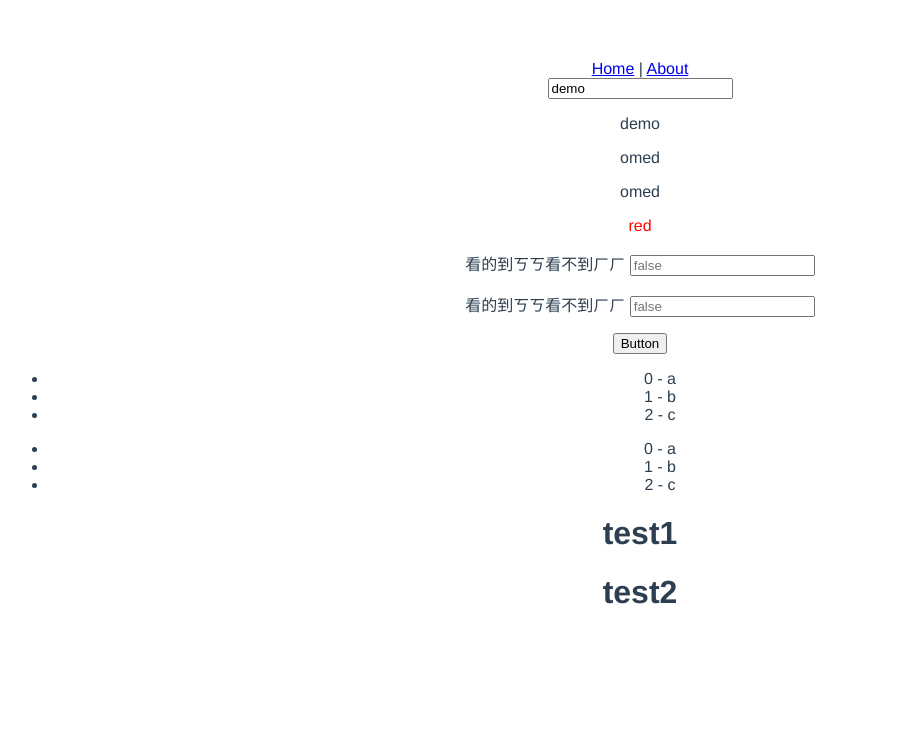
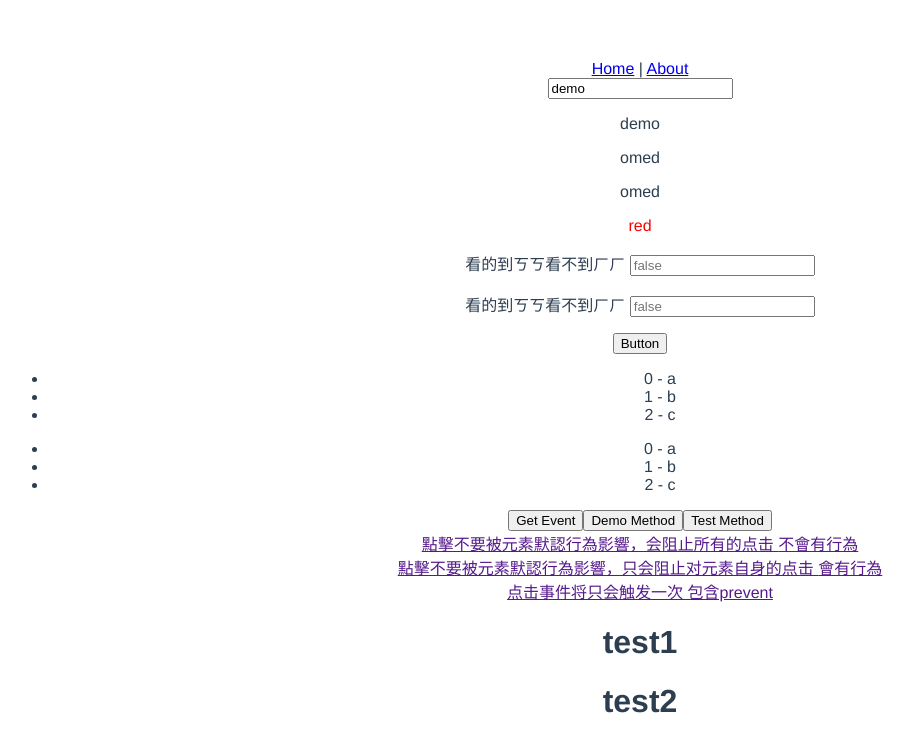
Before and after one commit to wan-zhen/vue-testCICD, a Vue app: page /#/about in a window 1280 px wide. Shown: the top 752 px of the page, without its empty margins (0-913 px from the left). Built offline with nearby package versions, Linux system fonts and the light colour scheme.

Commit message:
練習 click 事件

```diff
--- a/src/components/Demo.vue
+++ b/src/components/Demo.vue
@@ -37,6 +37,22 @@
         {{i}} - {{v.data}}
       </li>
     </ul>
+
+    <button v-on:click="eventTest">Get Event</button>
+    <button v-on:click="methodTest('Demo',$event)">Demo Method</button>
+    <button v-on:click="methodTest('Test',$event)">Test Method</button>
+    <br>
+    <a v-on:click.prevent.self="methodTest('Test',$event)" href="">
+      點擊不要被元素默認行為影響，会阻止所有的点击
+      <a>不會有行為</a>
+    </a>
+    <br>
+    <a @click.self.prevent="methodTest('Test',$event)" href="">
+      點擊不要被元素默認行為影響，只会阻止对元素自身的点击
+      <a>會有行為</a>
+    </a>
+    <br>
+    <a @click.once.self.prevent="methodTest('Test',$event)" href="">点击事件将只会触发一次 包含prevent</a>
   </div>
 </template>
 
@@ -81,6 +97,13 @@ export default {
         .split('')
         .reverse()
         .join('');
+    },
+    eventTest: function(event) {
+      console.log(event.target);
+    },
+    methodTest: function(msg, event) {
+      console.log(msg);
+      console.log(event);
     }
   },
   // computed 加強版 当需要在数据变化时执行异步或开销较大的操作时，这个方式是最有用的
```
